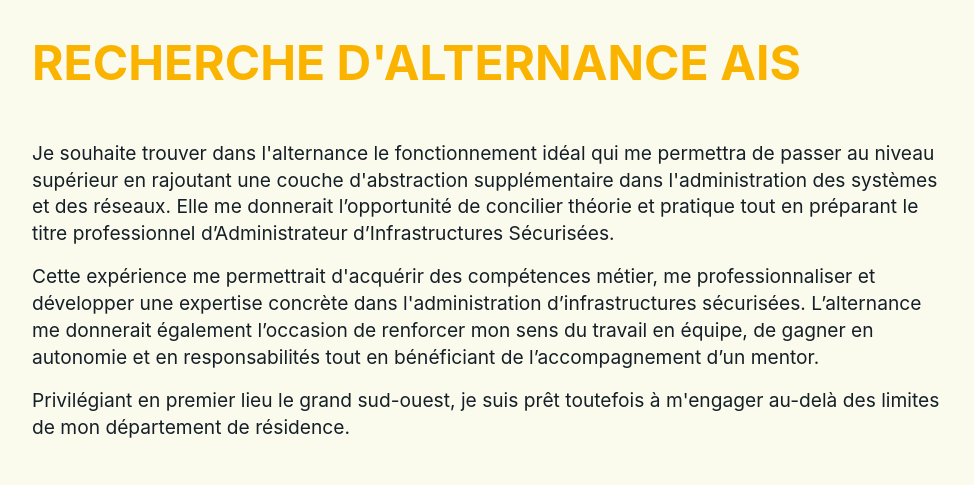
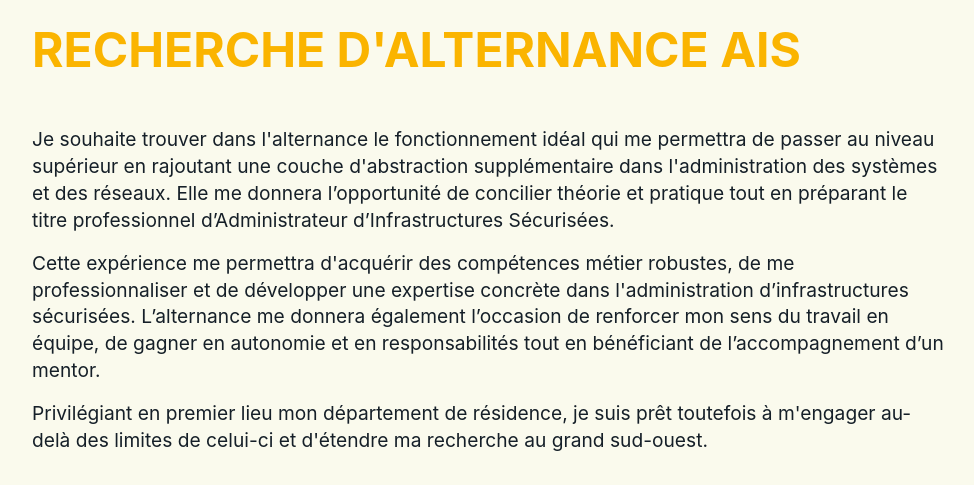
Before and after one commit to piluprior/alternance, a plain HTML site: page index.html in a window 1280 px wide. Shown: the part 1040-1525 px from the top of the page, without its empty margins (288-1262 px from the left). Drawn offline with nearby package versions, Linux system fonts and the light colour scheme; a web font is replaced by a local one.

Commit message:
Ajouts et modifications

```diff
--- a/index.html
+++ b/index.html
@@ -91,14 +91,14 @@
                     <h2 class="mb-5 text-secondary">recherche d'alternance ais</h2>
                     <p class="lead catchphrase mb-3">
                        Je souhaite trouver dans l'alternance le fonctionnement idéal qui me permettra de passer au niveau supérieur en rajoutant une couche d'abstraction supplémentaire dans l'administration des systèmes et des réseaux.
-                        Elle me donnerait l’opportunité de concilier théorie et pratique tout en préparant le titre professionnel d’Administrateur d’Infrastructures Sécurisées.
+                        Elle me donnera l’opportunité de concilier théorie et pratique tout en préparant le titre professionnel d’Administrateur d’Infrastructures Sécurisées.
                     </p>
                     <p class="lead catchphrase mb-3">
-                        Cette expérience me permettrait d'acquérir des compétences métier, me professionnaliser et développer une expertise concrète dans l'administration d’infrastructures sécurisées.
-                        L’alternance me donnerait également l’occasion de renforcer mon sens du travail en équipe, de gagner en autonomie et en responsabilités tout en bénéficiant de l’accompagnement d’un mentor.
+                        Cette expérience me permettra d'acquérir des compétences métier robustes, de me professionnaliser et de développer une expertise concrète dans l'administration d’infrastructures sécurisées.
+                        L’alternance me donnera également l’occasion de renforcer mon sens du travail en équipe, de gagner en autonomie et en responsabilités tout en bénéficiant de l’accompagnement d’un mentor.
                     </p>
                     <p class="lead catchphrase mb-5">
-                        Privilégiant en premier lieu le grand sud-ouest, je suis prêt toutefois à m'engager au-delà des limites de mon département de résidence.
+                        Privilégiant en premier lieu mon département de résidence, je suis prêt toutefois à m'engager au-delà des limites de celui-ci et d'étendre ma recherche au grand sud-ouest.
                     </p>
                     <div class="social-icons">
                         <a class="social-icon hvr-icon-pulse mt-5 mb-5" data-bs-toggle="tooltip" title="Alternance" href="./alternance.html#apropos"><i class="fa fa-paper-plane hvr-icon" aria-hidden="true"></i></a>
```
